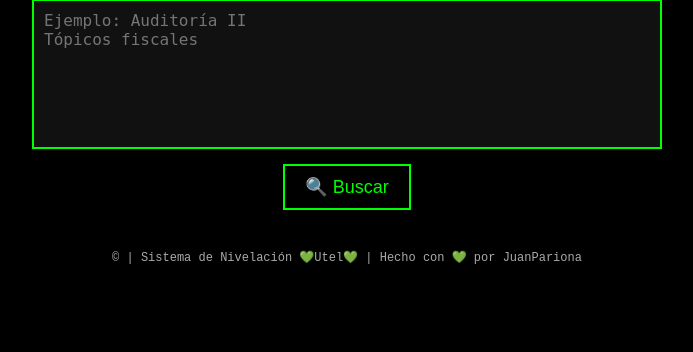
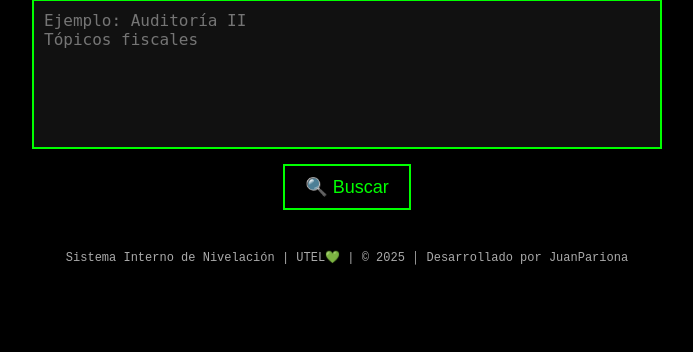
Before and after one commit to IngJuank23/buscador-materias-no-aprobadas, a Flask app: page / in a window 1280 px wide. Shown: the part 318-670 px from the top of the page, without its empty margins (293-986 px from the left). Run offline with Flask 3, Linux system fonts and the light colour scheme.

Commit message:
index.html

```diff
--- a/templates/index.html
+++ b/templates/index.html
@@ -100,7 +100,7 @@
     {% endif %}
 
     <div class="footer">
-      © {{ year }} | Sistema de Nivelación 💚Utel💚 | Hecho con 💚 por JuanPariona
+      Sistema Interno de Nivelación | UTEL💚 | © 2025 │ Desarrollado por JuanPariona
     </div>
   </div>
 </body>
```
